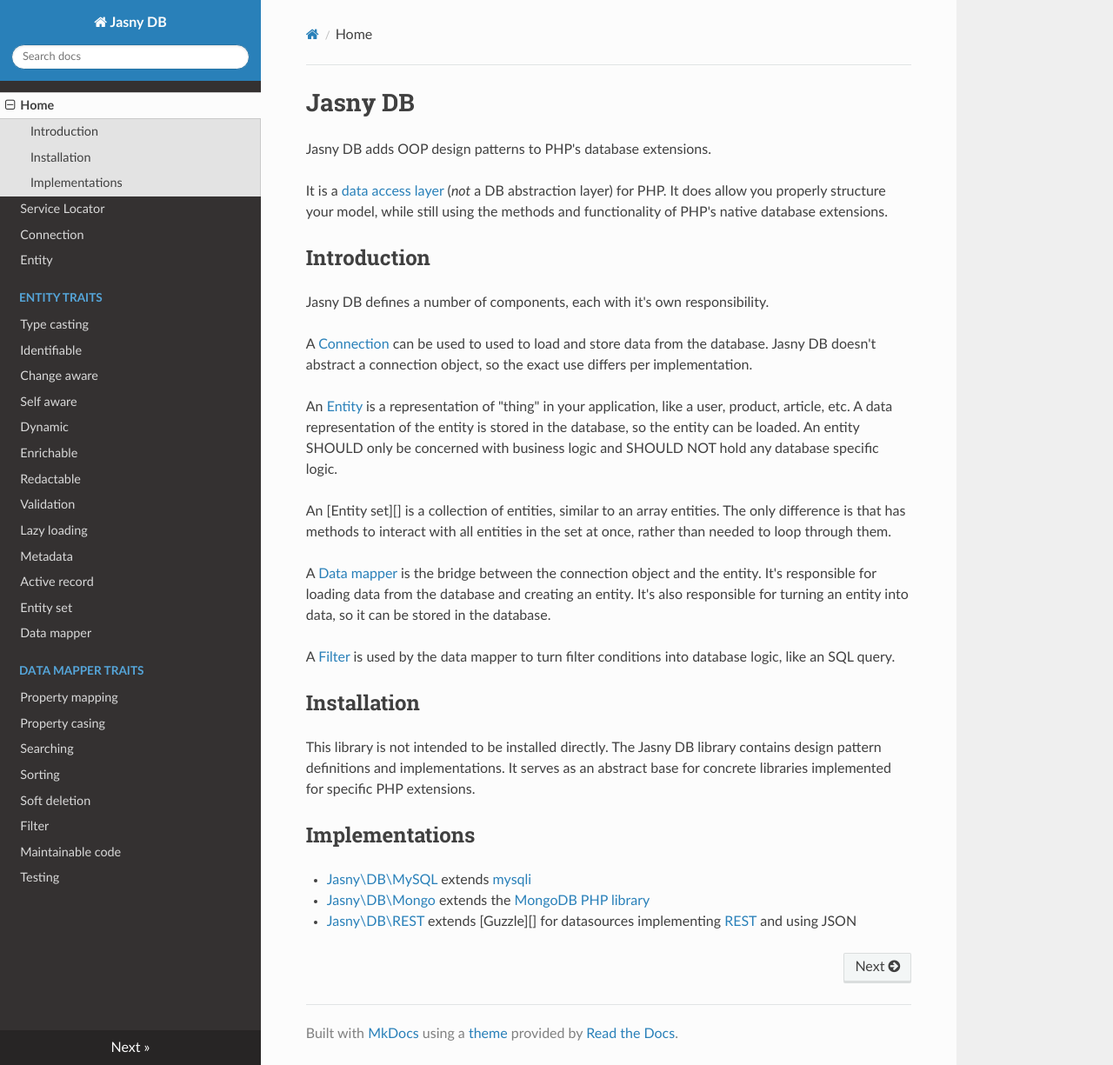
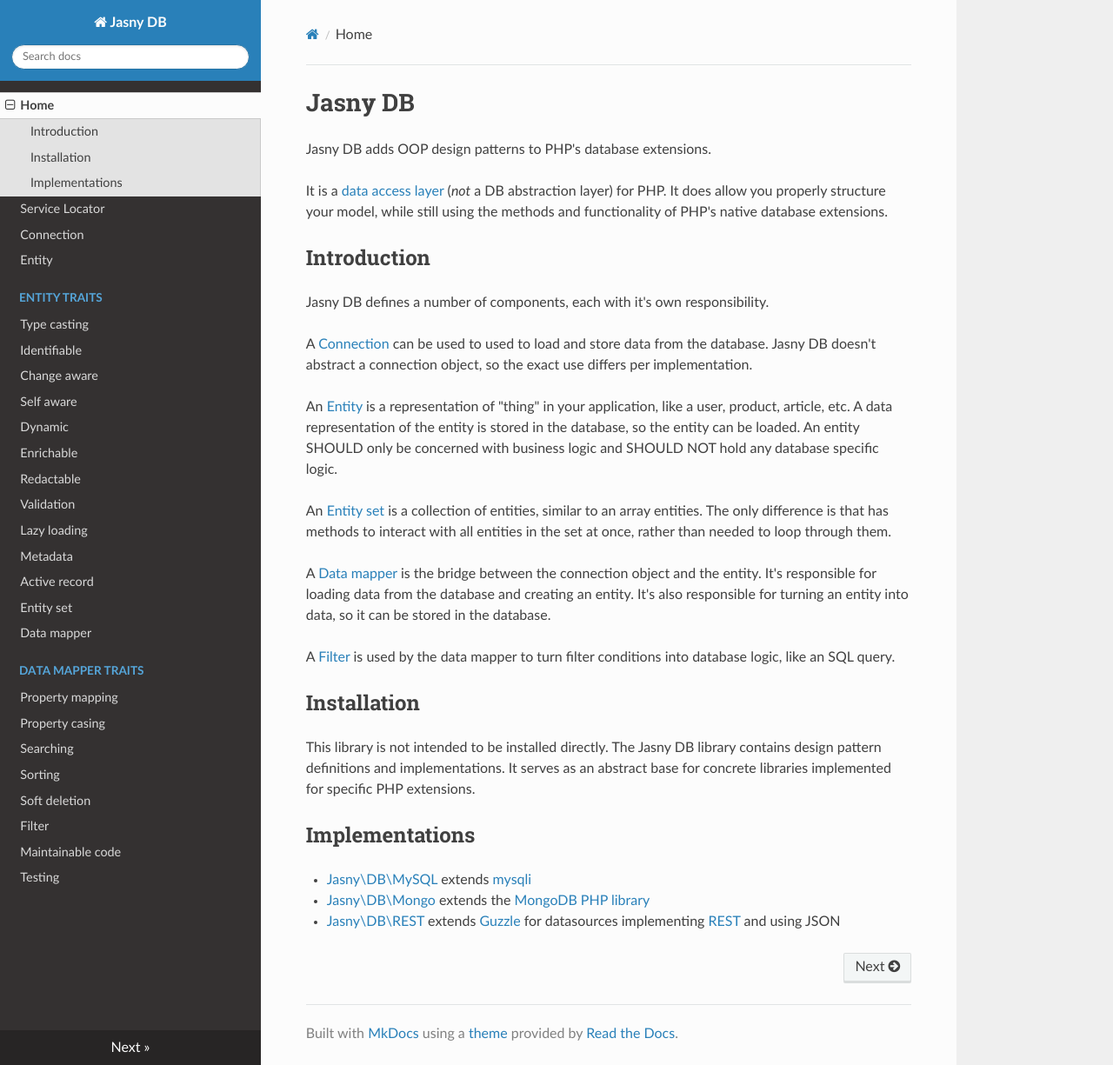
Before and after one commit to jasny/persist-core, an MkDocs documentation site: the page built from docs/index.md, in a window 1280 px wide and 1225 px high. Shown: the whole window at 87% size. Built offline with MkDocs 1.6.1, drawn with Linux system fonts in a browser that asks for light colours; nearby versions of some CDN libraries; old or Windows-style settings are respelled for this version of MkDocs; part of the change alters nothing that is shown.

Commit message:
Fixed home page docs

```diff
--- a/docs/index.md
+++ b/docs/index.md
@@ -38,10 +38,11 @@ implementations. It serves as an abstract base for concrete libraries implemente
 * [Jasny\DB\REST][] extends [Guzzle][] for datasources implementing [REST][] and using JSON
 
 
-[Connection]: connection/index.md
-[Entity]: entity/index.md
-[Data mapper]: data-mapper/index.md
-[Filter]: filter/index.md
+[Connection]: connection.md
+[Entity]: entity.md
+[Entity set]: entity-set.md
+[Data mapper]: data-mapper.md
+[Filter]: filter.md
 
 [Jasny\DB\MySQL]: https://github.com/jasny/db-mysql
 [mysqli]: http://php.net/mysqli
@@ -49,3 +50,4 @@ implementations. It serves as an abstract base for concrete libraries implemente
 [MongoDB PHP library]: https://github.com/mongodb/mongo-php-library
 [Jasny\DB\REST]: https://github.com/jasny/db-rest
 [REST]: https://en.wikipedia.org/wiki/Representational_state_transfer
+[Guzzle]: http://docs.guzzlephp.org/
```
